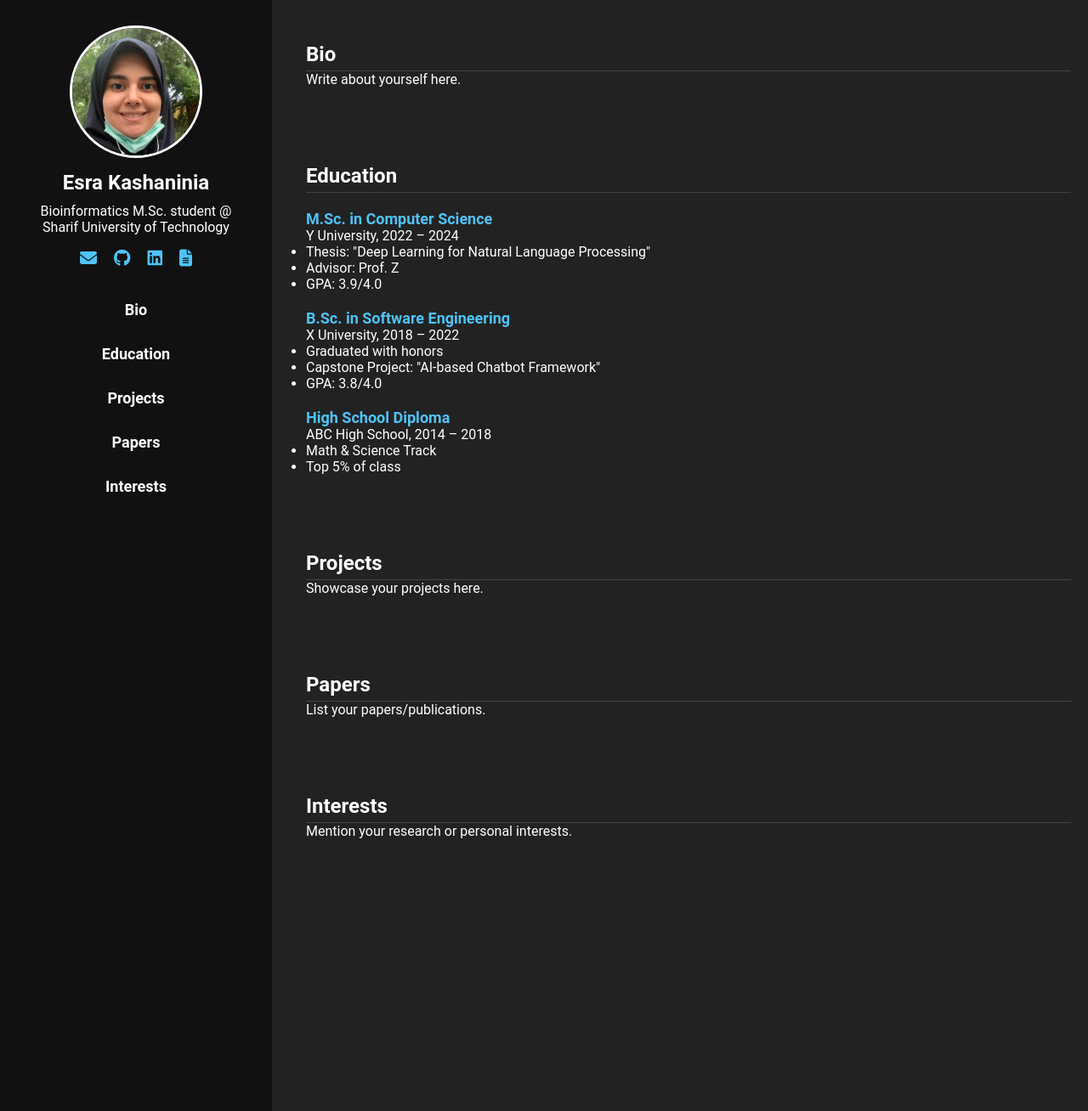
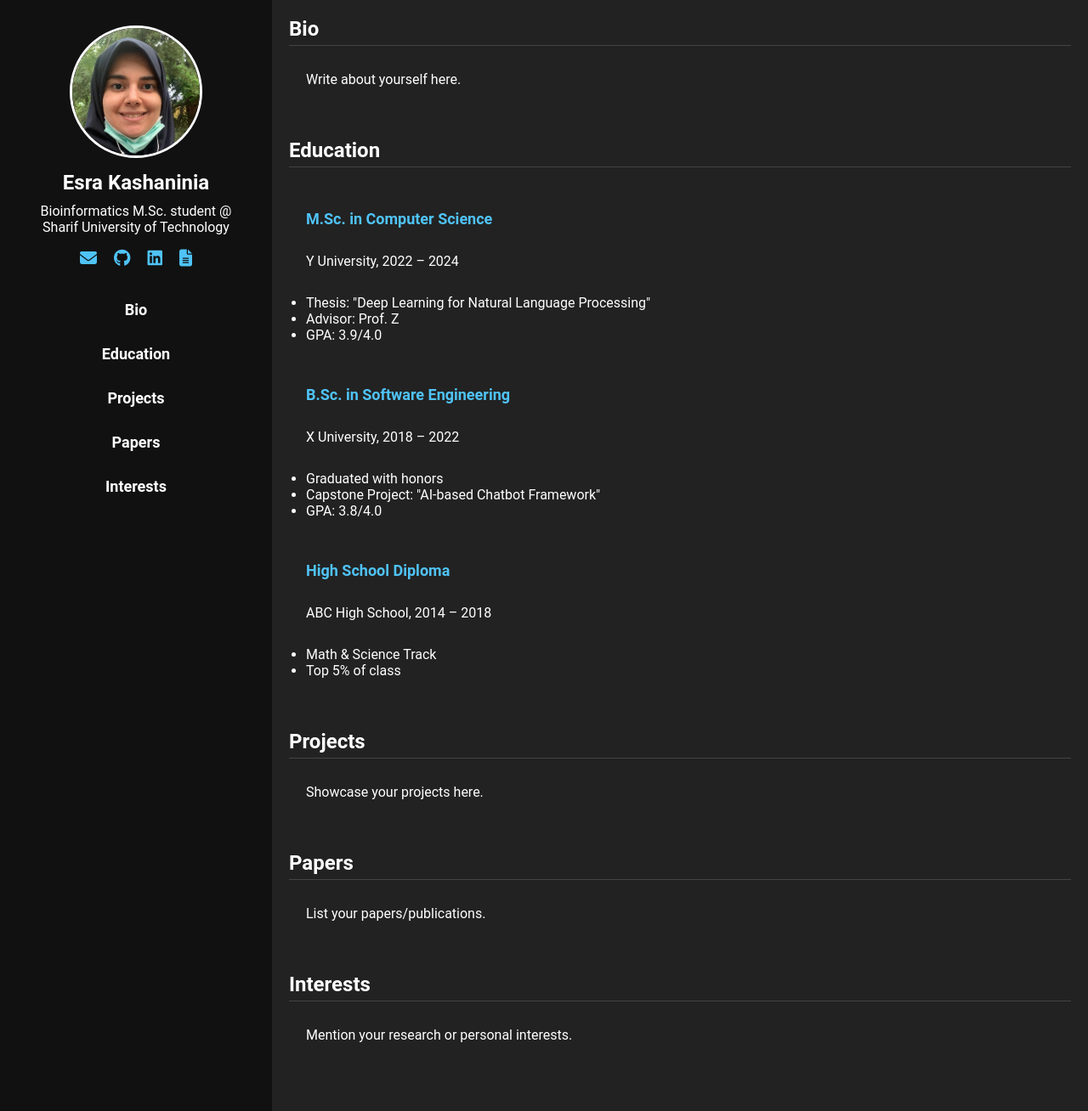
Before and after one commit to Esra-K/Esra-K.github.io, a Jekyll site: the page built from index.md, in a window 1280 px wide and 1308 px high. Shown: the whole window at 85% size. Built offline with Jekyll 4.4.1, drawn with Linux system fonts in a browser that asks for light colours.

Commit message:
added right padding to section text ONLY

```diff
--- a/assets/css/style.css
+++ b/assets/css/style.css
@@ -134,9 +134,14 @@ body,
 
 section {
   margin-bottom: 60px;
+}
+
+/* to shift text right */
+section>*:not(h2) {
   padding-left: 20px;
   padding-top: 30px;
 }
+
 
 section h2 {
   border-bottom: 1px solid #444;
```
